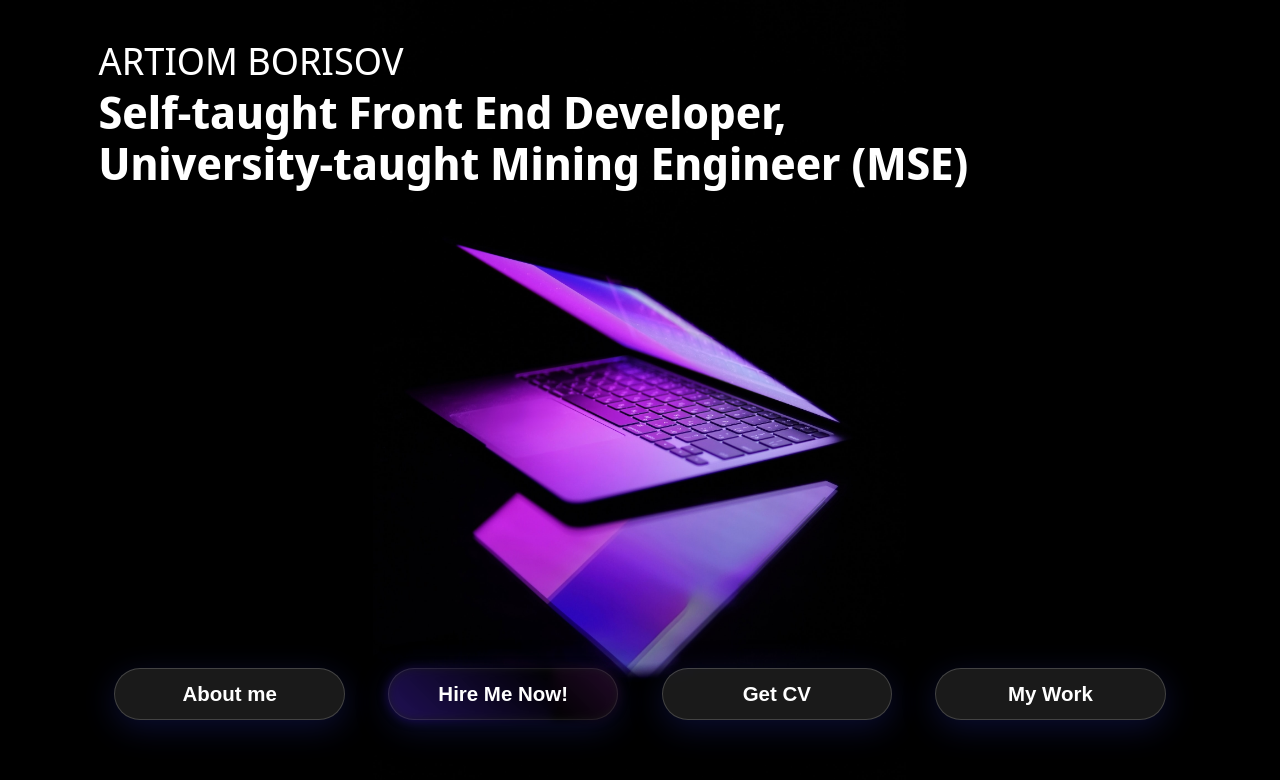
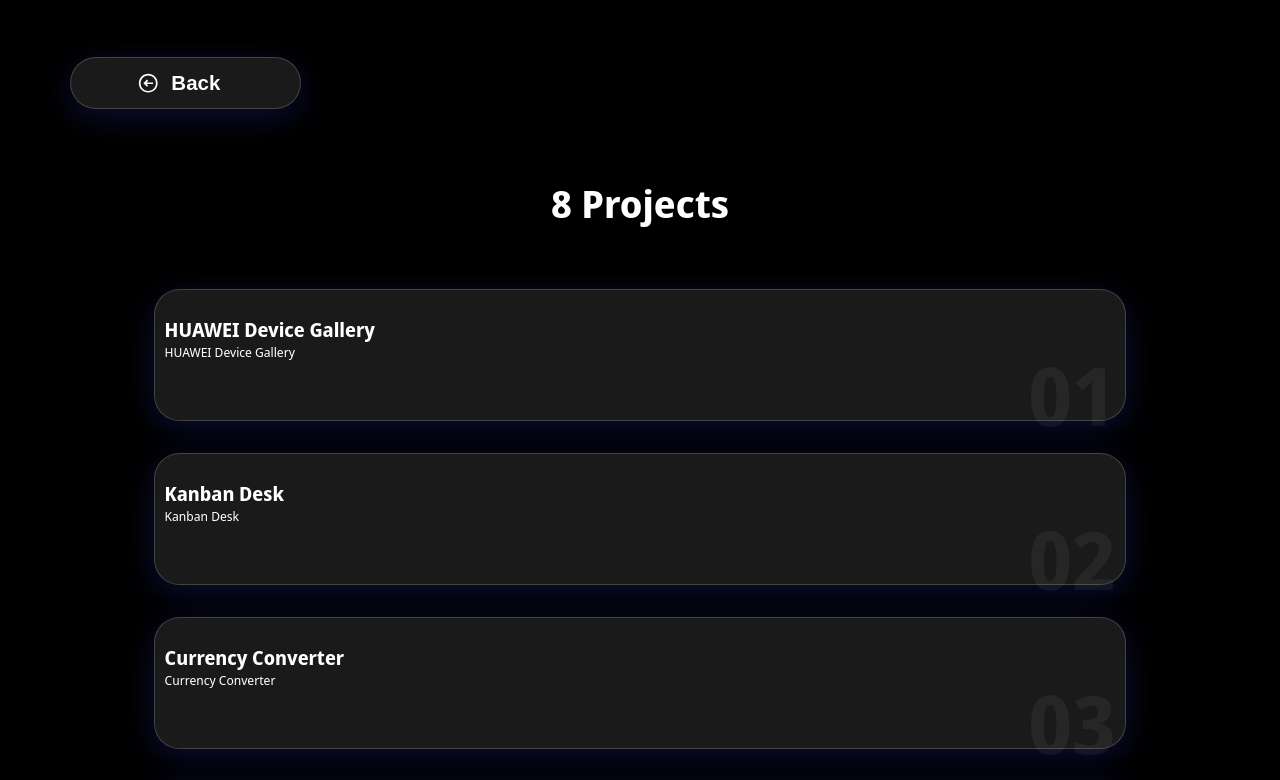
Before and after one commit to ArtiomB5/CV, a React (Create React App) app: page /#/mywork in a window 1280 px wide. Before the commit this address led to /#/. Shown: the top 780 px of the page. Built offline with nearby package versions, Linux system fonts and the light colour scheme.

Commit message:
Link Changed

```diff
--- a/src/constants/index.ts
+++ b/src/constants/index.ts
@@ -12,7 +12,7 @@
 //Projects links
 export const PROJECTS_LIST_TITLE = 'Projects';
 
-export const HUAWEI_DEVICE_CATALOG_TITLE = "HUAWEI Device Catalog";
+export const HUAWEI_DEVICE_CATALOG_TITLE = "HUAWEI Device Gallery";
 export const KANBAN_TITLE = "Kanban Desk";
 export const CURRENCY_CONVERTER_TITLE = "Currency Converter";
 export const ONLINE_LEARNING_APP_TITLE = "Online Learning App";
@@ -21,7 +21,7 @@
 export const HUAWEI_WATCH_GT_2_PAGE_TITLE = "HUAWEI WATCH GT 2 Page";
 export const APPLE_EVENT2021_PAGE_TITLE = "Apple Event 2021";
 
-export const HUAWEI_DEVICE_CATALOG_DESC = "HUAWEI Device Catalog";
+export const HUAWEI_DEVICE_CATALOG_DESC = "HUAWEI Device Gallery";
 export const KANBAN_DESC = "Kanban Desk";
 export const CURRENCY_CONVERTER_DESC = "Currency Converter";
 export const ONLINE_LEARNING_APP_DESC = "IT-Incubator students team project";
@@ -30,7 +30,7 @@
 export const HUAWEI_WATCH_GT_2_PAGE_DESC = "Flexbox Practice";
 export const APPLE_EVENT2021_PAGE_DESC = "Flexbox Practice";
 
-export const HUAWEI_DEVICE_CATALOG_LINK = "https://huawei-device-catalog.vercel.app/";
+export const HUAWEI_DEVICE_CATALOG_LINK = "https://huawei-device-gallery.vercel.app/";
 export const KANBAN_LINK = "https://kanban-desk.vercel.app/";
 export const CURRENCY_CONVERTER_LINK = "https://currency-converter-artiomb5.vercel.app/";
 export const ONLINE_LEARNING_APP_LINK = "https://hw16.vercel.app/login";
```
